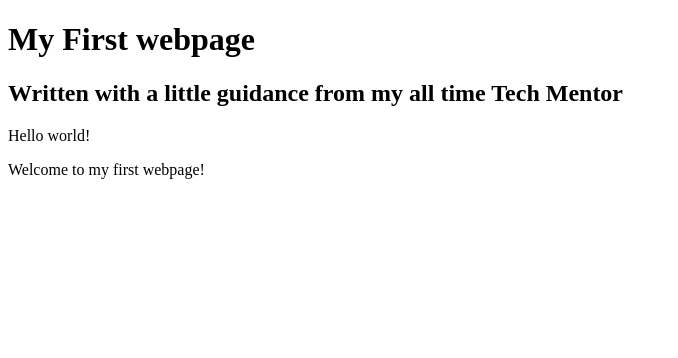
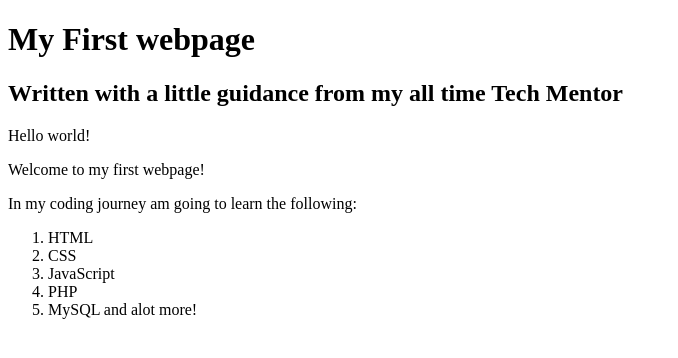
Before and after one commit to KarumbaM/My-First-Webpage, a plain HTML site: page 1st-webpage.html in a window 1280 px wide. Shown: the whole page, without its empty margins (0-678 px from the left). Drawn offline with Linux system fonts and the light colour scheme.

Commit message:
adds list elements

```diff
--- a/1st-webpage.html
+++ b/1st-webpage.html
@@ -11,5 +11,13 @@
     <h2>Written with a little guidance from my all time Tech Mentor</h2>
     <p>Hello world!</p>
     <p>Welcome to my first webpage!</p>
+    <p>In my coding journey am going to learn the following:</p>
+    <ol>
+        <li>HTML</li>
+        <li>CSS</li>
+        <li>JavaScript</li>
+        <li>PHP</li>
+        <li>MySQL and alot more!</li>
+    </ol>
 </body>
 </html>
```
